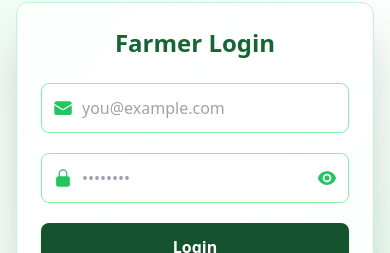
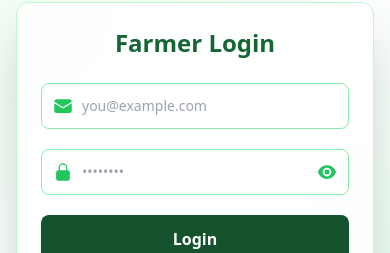
Before and after one commit to SaurabhShisode/Crop-Cart, a React (Vite) app in the folder client/: page /farmer-login in a window 390 px wide. Shown: the part 306-559 px from the top of the page. Built offline with nearby package versions, Linux system fonts and the light colour scheme; no server answers.

Commit message:
Update FarmerLoginPage.tsx

```diff
--- a/client/src/pages/FarmerLoginPage.tsx
+++ b/client/src/pages/FarmerLoginPage.tsx
@@ -125,7 +125,7 @@ const FarmerLoginPage: React.FC = () => {
             required
             value={email}
             onChange={(e) => setEmail(e.target.value)}
-            className="w-full pl-10 pr-4 py-3 rounded-lg border border-green-300 focus:ring-2 focus:ring-green-400"
+            className="w-full pl-10 pr-4 py-3 rounded-lg border border-green-300 focus:border-green-900 focus:ring-2 focus:ring-green-400 focus:outline-none transition text-sm sm:text-base"
             placeholder="you@example.com"
             autoComplete="email"
             disabled={loading}
@@ -139,7 +139,7 @@ const FarmerLoginPage: React.FC = () => {
             required
             value={password}
             onChange={(e) => setPassword(e.target.value)}
-            className="w-full pl-10 pr-10 py-3 rounded-lg border border-green-300 focus:ring-2 focus:ring-green-400"
+            className="w-full pl-10 pr-10 py-3 rounded-lg border border-green-300 focus:border-green-900 focus:ring-2 focus:ring-green-400 focus:outline-none transition text-sm sm:text-base"
             placeholder="••••••••"
             autoComplete="current-password"
             disabled={loading}
```
